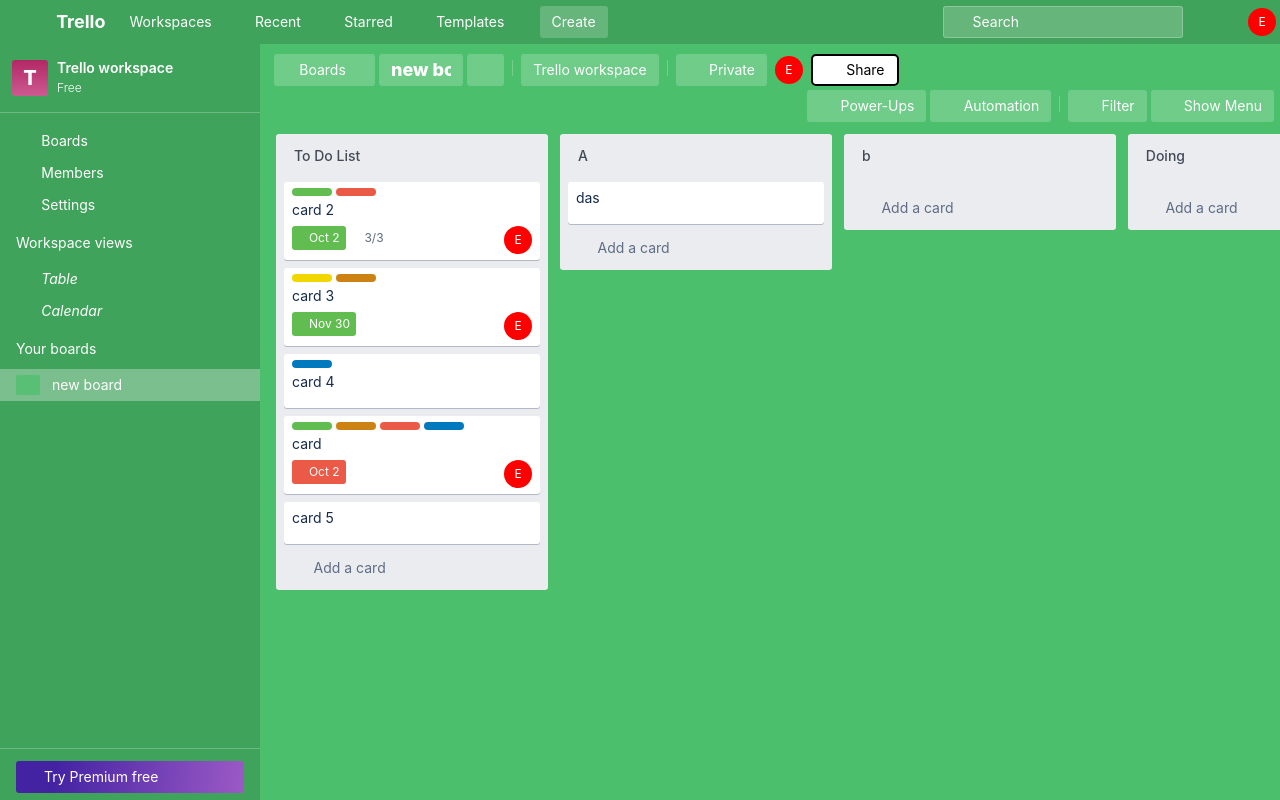
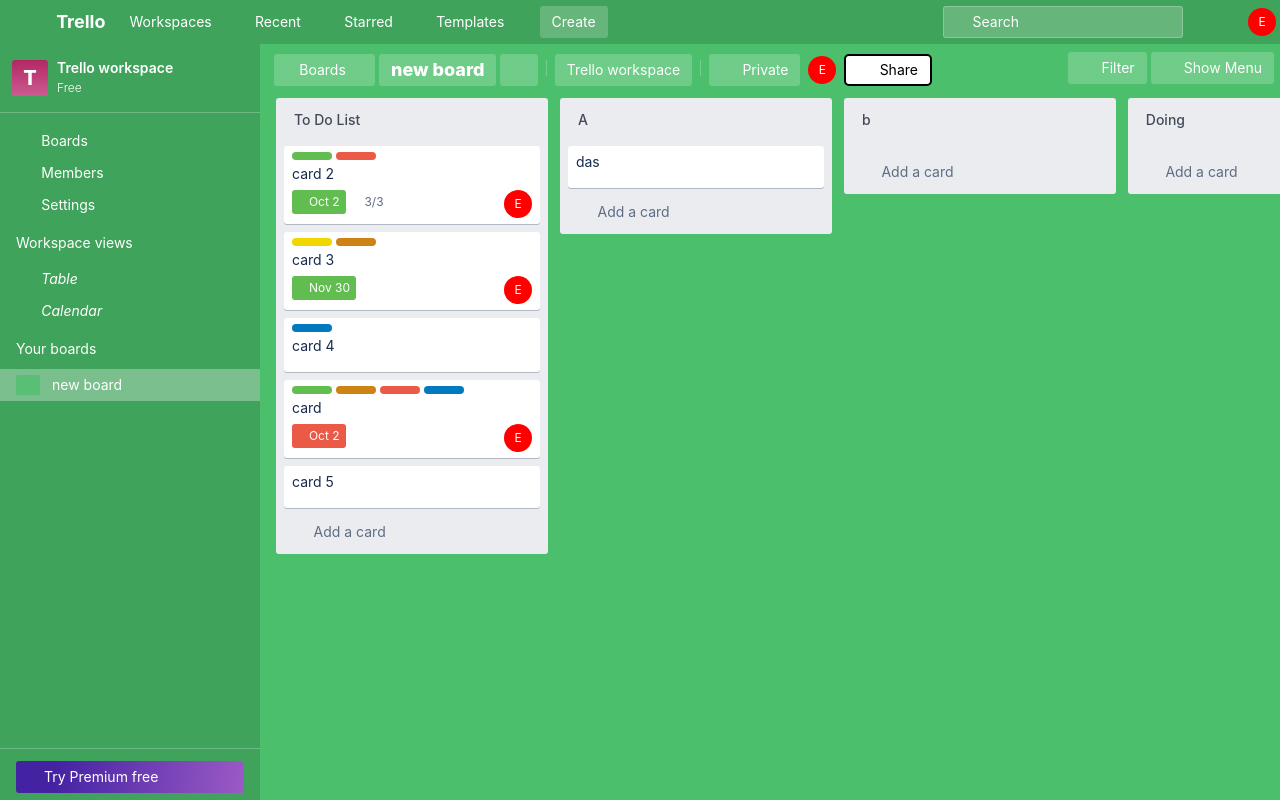
Before and after one commit to evie-song/trello_clone, a Django app: page /board/53 in a window 1280 px wide. Run offline with Django 4.2, Linux system fonts and the light colour scheme; a user stored in the database is signed in; data comes from the database, SQL or seed files in the repository; both versions use the stored data as it was after the commit; some libraries are stand-ins or nearby versions.

Commit message:
small changes

```diff
--- a/trello_boards/static/sum.css
+++ b/trello_boards/static/sum.css
@@ -448,9 +448,9 @@
 }
 
 #board-title {
-	width: 60px;
 	overflow: hidden;
 	white-space: nowrap;
+	max-width: 250px;
 }
 
 /*board header format*/
--- a/trello_boards/templates/index_board_partial.html
+++ b/trello_boards/templates/index_board_partial.html
@@ -40,15 +40,15 @@
 				</button>
 			</div>
 			<div class="board-header-module mod-right">
-				<button class="board-header-button cursor-not-allowed">
+				<button class="board-header-button cursor-not-allowed is-hidden">
 					<span class="material-icons front-icon medium">&#xe63c;</span>
 					<span class="button-tittle">Power-Ups</span>
 				</button>
-				<button class="board-header-button cursor-not-allowed">
+				<button class="board-header-button cursor-not-allowed is-hidden">
 					<span class="material-icons front-icon medium">&#xe3e7;</span>
 					<span class="button-tittle">Automation</span>
 				</button>
-				<span class="header-button-divider"></span>
+				<span class="header-button-divider is-hidden"></span>
 				<button class="board-header-button cursor-not-allowed">
 					<span class="material-icons front-icon medium">&#xe152;</span>
 					<span class="button-tittle">Filter</span>
--- a/trello_boards/templates/index_list_partial.html
+++ b/trello_boards/templates/index_list_partial.html
@@ -3,8 +3,6 @@
 		<div class="list-header">
 			<div class="list-title">{{ list.list_title }}</div>
 			<textarea class="list-title-edit is-hidden" contenteditable="true" data-id="{{list.id}}">{{ list.list_title }}</textarea>
-			<!-- <textarea></textarea> -->
-			<!-- <input class="list-title" contenteditable="true" value="{{list.list_title}}"> -->
 			<a class="material-icons list-header-icon" href="#">&#xe5d2;</a>
 		</div>
 		<div class="card-collection">
```
Also changed, not shown: README.MD, db.sqlite3.
